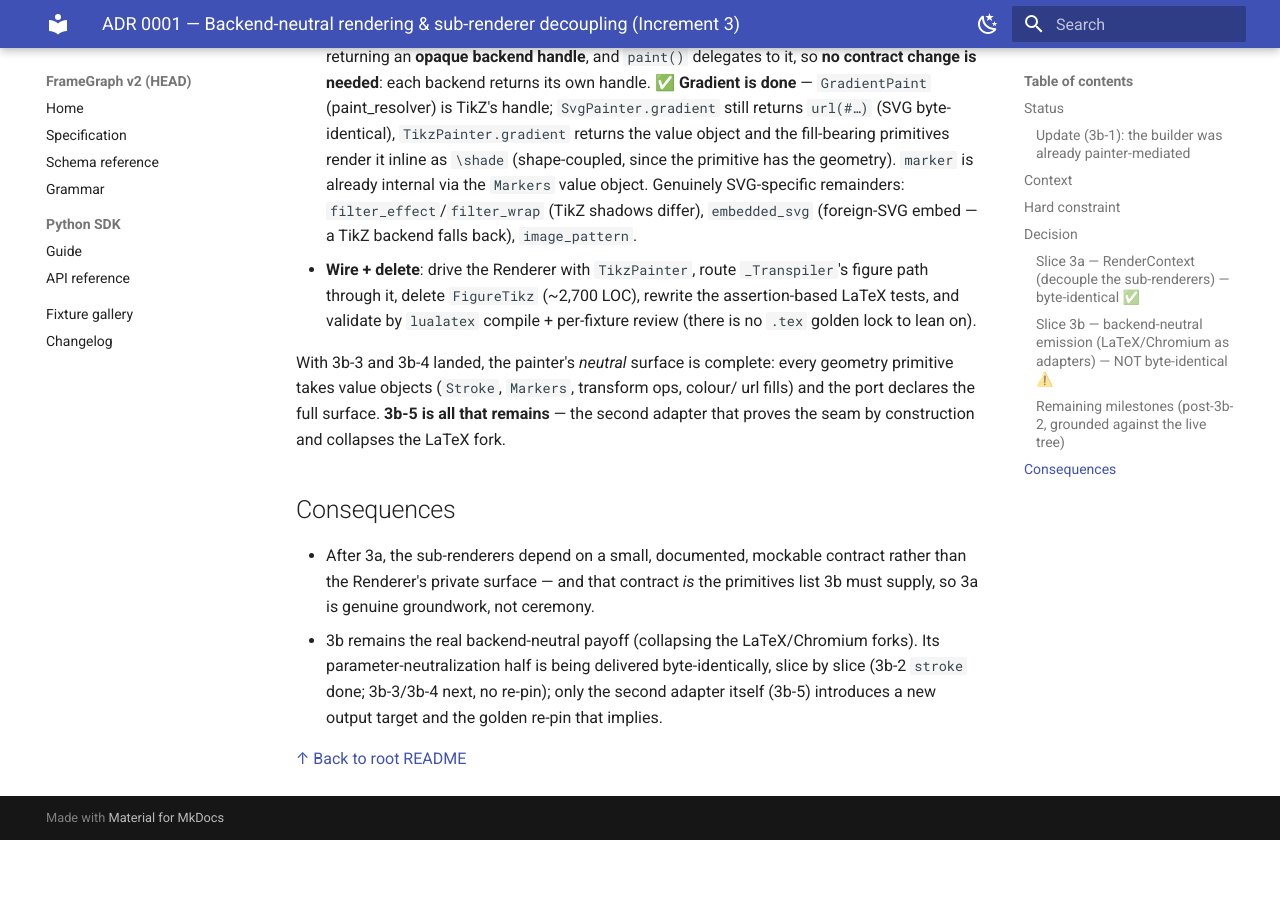
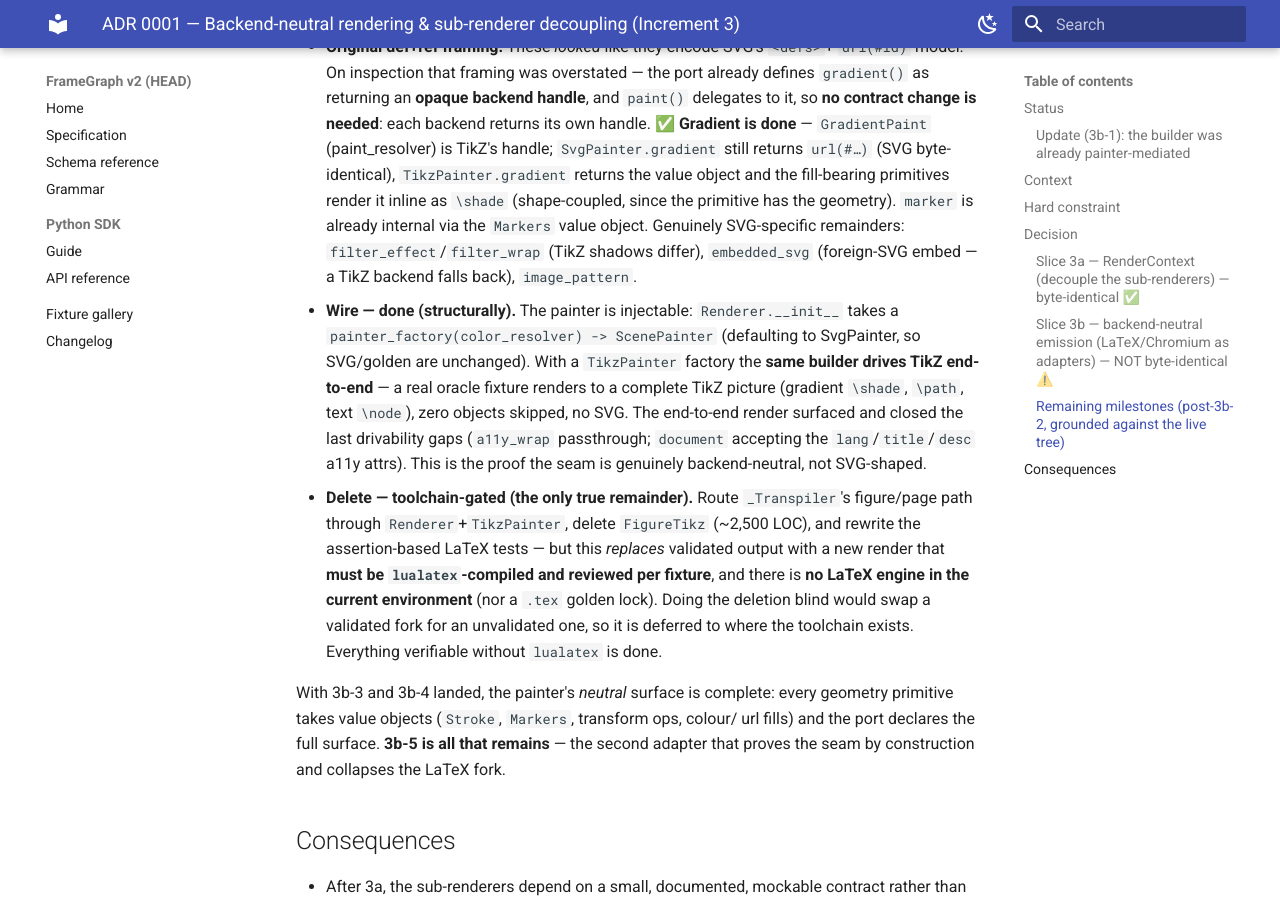
Before and after one commit to pedroanisio/frameforge, an MkDocs documentation site: the page built from docs/adr-0001-backend-neutral-rendering.md, in a window 1280 px wide and 900 px high, scrolled down 5810 px. Built offline with MkDocs 1.6.1 and Material for MkDocs 9.7.7, drawn with Linux system fonts in a browser that asks for light colours; before the commit the page ends 6650 px from its top, so only the background shows below that; some of the changed text lies outside the part shown.

Commit message:
docs(adr): wire-up done — Renderer drives TikZ end-to-end; only fork deletion gated
Co-Authored-By: Claude Opus 4.8 <noreply@anthropic.com>
Claude-Session: https://claude.ai/code/session_01JYREyyepwLWY1VGgLMfiTM

```diff
--- a/docs/adr-0001-backend-neutral-rendering.md
+++ b/docs/adr-0001-backend-neutral-rendering.md
@@ -148,7 +148,7 @@ non-SVG backend droppable, each item grounded in the current `ports.py` /
 | **3b-2** | Neutralize the `stroke` parameter (`Stroke` value object) | ✅ **done** | L | byte-identical (verified, 252 pages) |
 | **3b-3** | Neutralize the remaining SVG-string-shaped painter params | ✅ **done** | M | byte-identical (transforms: 1 reviewed re-pin) |
 | **3b-4** | Complete + correct the `ScenePainter` port surface | ✅ **done** | S | declaration-only |
-| **3b-5** | Second adapter: drive LaTeX/TikZ through the port, delete the fork | in progress | L–XL | golden re-pin (new target) |
+| **3b-5** | Second adapter: TikzPainter on the port; Renderer drives it end-to-end | adapter+wire done; fork deletion toolchain-gated | L–XL | golden re-pin (new target) |
 
 **3b-3 — remaining non-neutral params (done):**
 
@@ -249,10 +249,22 @@ updated and a per-fixture review replaces the hand-verified output):
     geometry). `marker` is already internal via the `Markers` value object. Genuinely
     SVG-specific remainders: `filter_effect`/`filter_wrap` (TikZ shadows differ),
     `embedded_svg` (foreign-SVG embed — a TikZ backend falls back), `image_pattern`.
-  - **Wire + delete**: drive the Renderer with `TikzPainter`, route `_Transpiler`'s
-    figure path through it, delete `FigureTikz` (~2,700 LOC), rewrite the
-    assertion-based LaTeX tests, and validate by `lualatex` compile + per-fixture
-    review (there is no `.tex` golden lock to lean on).
+  - **Wire — done (structurally).** The painter is injectable: `Renderer.__init__`
+    takes a `painter_factory(color_resolver) -> ScenePainter` (defaulting to
+    SvgPainter, so SVG/golden are unchanged). With a `TikzPainter` factory the **same
+    builder drives TikZ end-to-end** — a real oracle fixture renders to a complete
+    TikZ picture (gradient `\shade`, `\path`, text `\node`), zero objects skipped, no
+    SVG. The end-to-end render surfaced and closed the last drivability gaps
+    (`a11y_wrap` passthrough; `document` accepting the `lang`/`title`/`desc` a11y
+    attrs). This is the proof the seam is genuinely backend-neutral, not SVG-shaped.
+  - **Delete — toolchain-gated (the only true remainder).** Route `_Transpiler`'s
+    figure/page path through `Renderer`+`TikzPainter`, delete `FigureTikz`
+    (~2,500 LOC), and rewrite the assertion-based LaTeX tests — but this *replaces*
+    validated output with a new render that **must be `lualatex`-compiled and
+    reviewed per fixture**, and there is **no LaTeX engine in the current
+    environment** (nor a `.tex` golden lock). Doing the deletion blind would swap a
+    validated fork for an unvalidated one, so it is deferred to where the toolchain
+    exists. Everything verifiable without `lualatex` is done.
 
 With 3b-3 and 3b-4 landed, the painter's *neutral* surface is complete: every
 geometry primitive takes value objects (`Stroke`, `Markers`, transform ops, colour/
```
